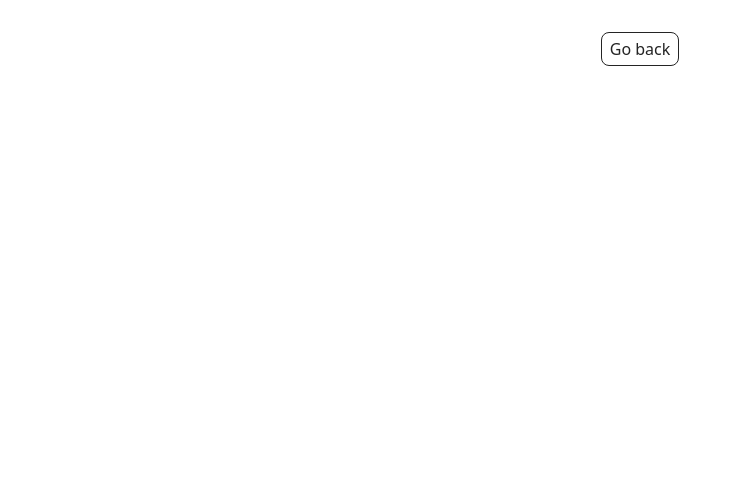
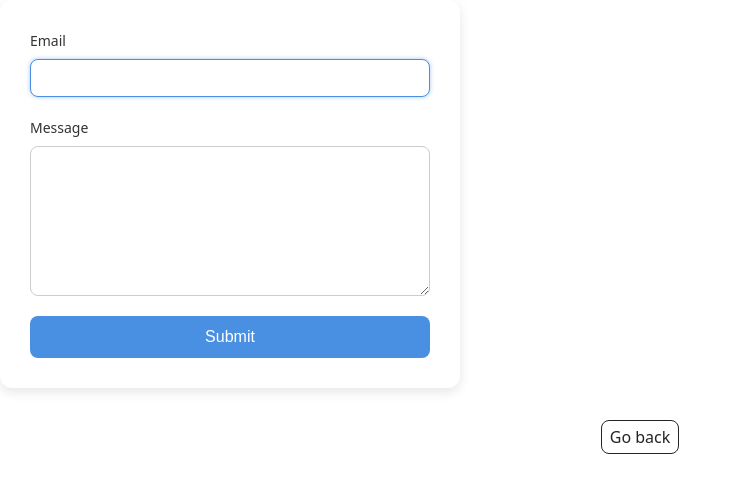
Before and after one commit to vitaliiaSel0907/goit-js-hw-09, a website built with Vite: page src/2-form.html in a window 1280 px wide. Shown: the whole page, without its empty margins (0-740 px from the left). Built offline with nearby package versions, Linux system fonts and the light colour scheme.

Commit message:
Modified styles for form

```diff
--- a/src/2-form.html
+++ b/src/2-form.html
@@ -9,6 +9,17 @@
   </head>
   <body>
 
+<form class="feedback-form" autocomplete="off">
+  <label>
+    Email
+    <input type="email" name="email" autofocus />
+  </label>
+  <label>
+    Message
+    <textarea name="message" rows="8"></textarea>
+  </label>
+  <button type="submit">Submit</button>
+</form>
 
     <main>
       <div class="container">
--- /dev/null
+++ b/src/css/feedback-form.css
@@ -0,0 +1,50 @@
+.feedback-form {
+  background-color: #ffffff;
+  padding: 30px;
+  border-radius: 12px;
+  box-shadow: 0 4px 12px rgba(0,0,0,0.1);
+  width: 100%;
+  max-width: 400px;
+  display: flex;
+  flex-direction: column; /* вертикально */
+  gap: 20px;
+}
+
+.feedback-form label {
+  display: flex;
+  flex-direction: column; /* підпис зверху, поле знизу */
+  font-weight: 500;
+  color: #333333;
+  font-size: 14px;
+}
+
+.feedback-form input,
+.feedback-form textarea {
+  margin-top: 8px;
+  padding: 10px 12px;
+  border: 1px solid #cccccc;
+  border-radius: 8px;
+  font-size: 14px;
+  outline: none;
+}
+
+.feedback-form input:focus,
+.feedback-form textarea:focus {
+  border-color: #4a90e2;
+  box-shadow: 0 0 4px rgba(74,144,226,0.5);
+}
+
+.feedback-form button {
+  padding: 12px;
+  background-color: #4a90e2;
+  color: white;
+  border: none;
+  border-radius: 8px;
+  font-size: 16px;
+  font-weight: 500;
+  cursor: pointer;
+}
+
+.feedback-form button:hover {
+  background-color: #357abd;
+}
--- a/src/css/styles.css
+++ b/src/css/styles.css
@@ -15,4 +15,4 @@
 @import url('./vite-promo.css');
 @import url('./badges.css');
 @import url('./back-link.css');
-@import url('./footer.css');
+@import url('./feedback-form.css');
--- a/src/js/2-form.js
+++ b/src/js/2-form.js
@@ -0,0 +1,44 @@
+  let formData = {
+  email: "",
+  message: ""
+};
+
+
+const STORAGE_KEY = "feedback-form-state";
+
+
+const form = document.querySelector(".feedback-form");
+const emailInput = form.querySelector('input[name="email"]');
+const messageInput = form.querySelector('textarea[name="message"]');
+
+const savedData = localStorage.getItem(STORAGE_KEY);
+if (savedData) {
+  const parsedData = JSON.parse(savedData);
+  formData.email = parsedData.email || "";
+  formData.message = parsedData.message || "";
+  emailInput.value = formData.email;
+  messageInput.value = formData.message;
+}
+
+form.addEventListener("input", (event) => {
+  const { name, value } = event.target;
+  if (name === "email" || name === "message") {
+    formData[name] = value.trim(); // обрізаємо пробіли з країв
+    localStorage.setItem(STORAGE_KEY, JSON.stringify(formData));
+  }
+});
+
+form.addEventListener("submit", (event) => {
+  event.preventDefault();
+
+  if (!formData.email || !formData.message) {
+    alert("Fill please all fields");
+    return;
+  }
+
+  console.log(formData);
+
+  localStorage.removeItem(STORAGE_KEY);
+  formData = { email: "", message: "" };
+  form.reset();
+});
```
Also changed, not shown: src/1gallery.html (+5 -5 lines), src/index.html (+5 -2 lines).
